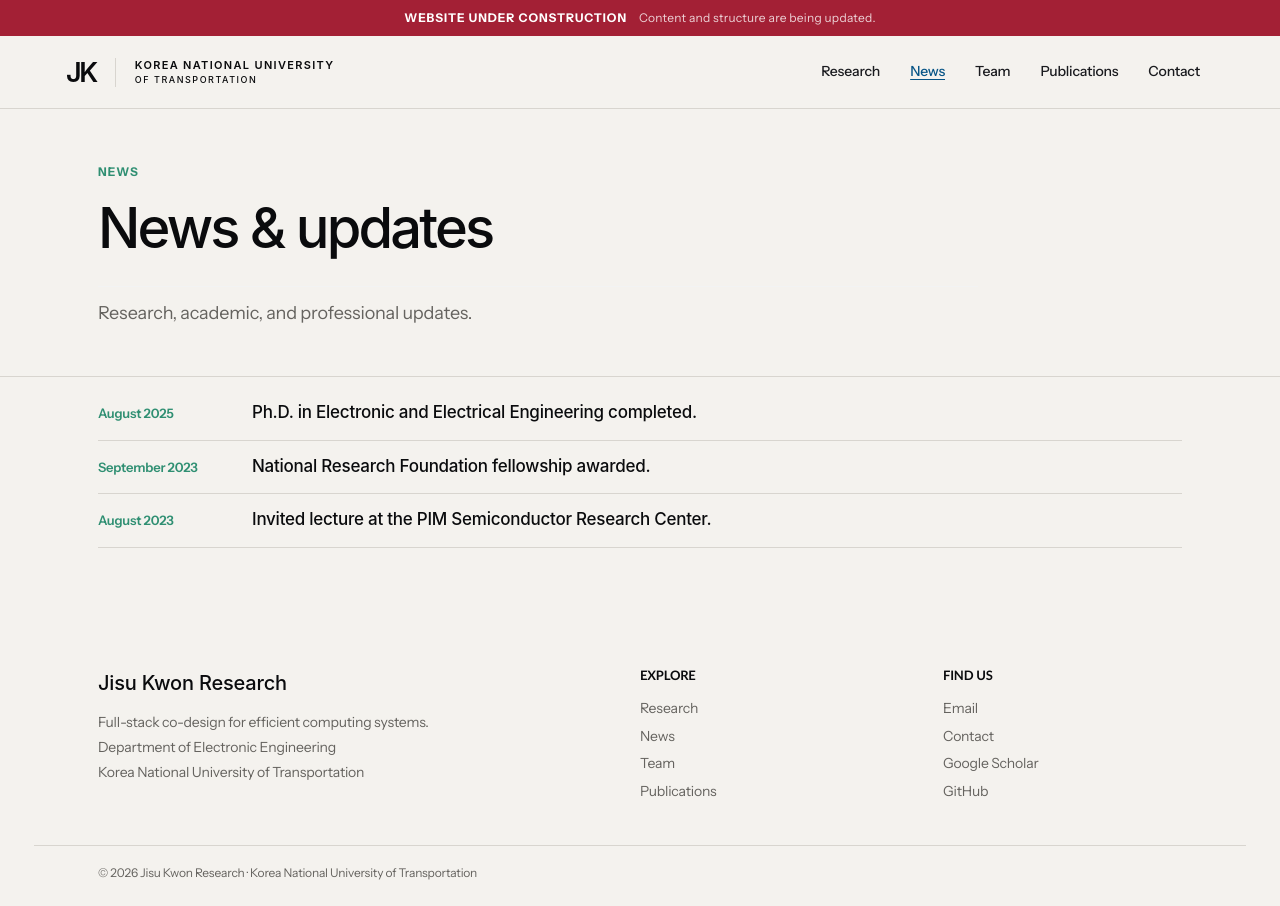
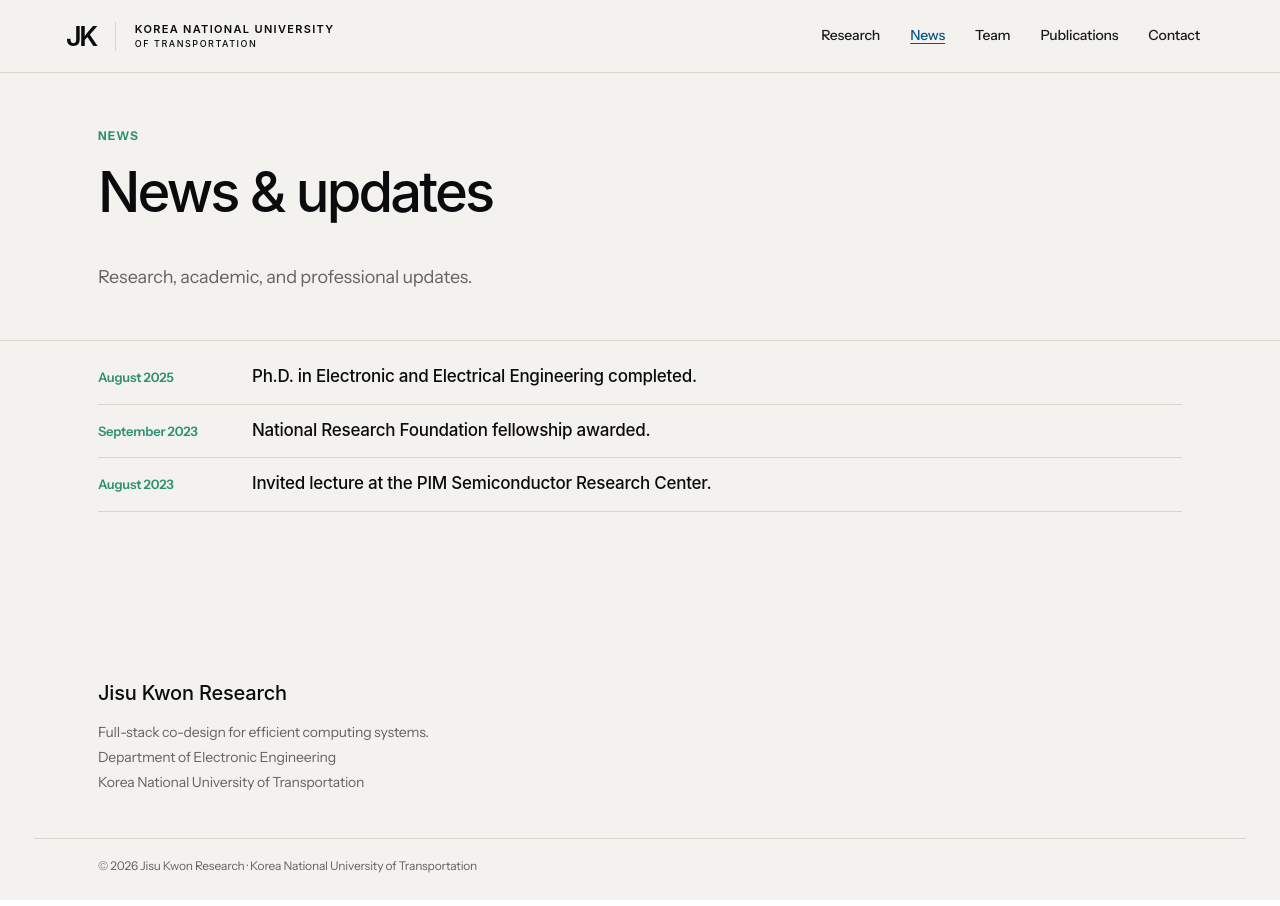
Before and after one commit to kjisu96/kjisu96.github.io, a Jekyll site: the page built from _pages/news.md, in a window 1280 px wide. Built offline with Jekyll 4.4.1, drawn with Linux system fonts in a browser that asks for light colours; some web fonts are replaced.

Commit message:
Remove construction banner and footer link groups

```diff
--- a/_layouts/default.html
+++ b/_layouts/default.html
@@ -12,10 +12,6 @@ layout: compress
   <body>
 
     {% include browser-upgrade.html %}
-    <div class="construction-banner" role="status">
-      <strong>Website under construction</strong>
-      <span>Content and structure are being updated.</span>
-    </div>
     {% include masthead.html %}
 
     <main id="main">
@@ -39,20 +35,6 @@ layout: compress
           <p>Department of Electronic Engineering</p>
           <p>Korea National University of Transportation</p>
         </div>
-        <nav aria-label="Research links">
-          <h5>Explore</h5>
-          <a href="/research.html">Research</a>
-          <a href="/news.html">News</a>
-          <a href="/team.html">Team</a>
-          <a href="/publications.html">Publications</a>
-        </nav>
-        <nav aria-label="Profile links">
-          <h5>Find us</h5>
-          <a href="mailto:{{ site.author.email }}">Email</a>
-          <a href="/contact.html">Contact</a>
-          <a href="{{ site.author.googlescholar }}">Google Scholar</a>
-          <a href="https://github.com/{{ site.author.github }}">GitHub</a>
-        </nav>
       </div>
       <div class="lab-shell lab-footer__bottom">© {{ 'now' | date: "%Y" }} Jisu Kwon Research · Korea National University of Transportation</div>
     </footer>
```
